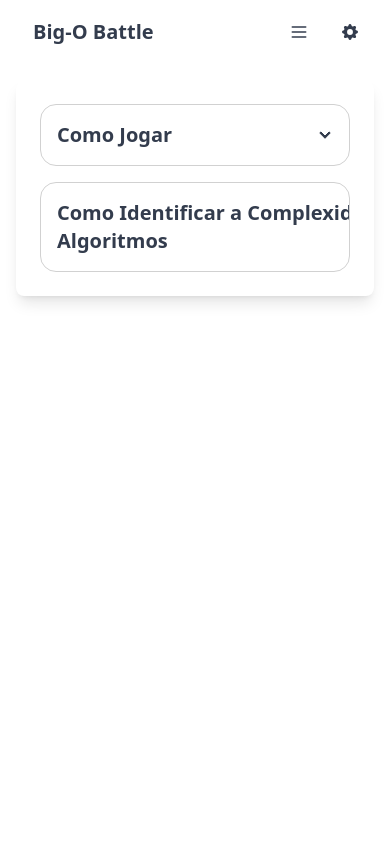
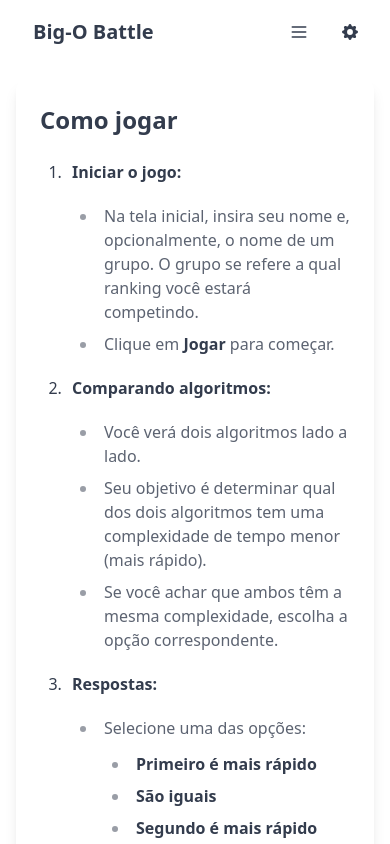
Before and after one commit to wxnn08/complexity-game-website, a React (Create React App) app: page /tutorial in a window 390 px wide. Shown: the top 844 px of the page. Built offline with nearby package versions, Linux system fonts and the light colour scheme; no server answers.

Commit message:
fix tutorial in mobile

```diff
--- a/src/components/Tutorial.tsx
+++ b/src/components/Tutorial.tsx
@@ -4,6 +4,8 @@ import remarkGfm from "remark-gfm";
 
 export default function Tutorial() {
   const comoJogarContent = `
+
+## Como jogar
 
 1. **Iniciar o jogo:**
    - Na tela inicial, insira seu nome e, opcionalmente, o nome de um grupo. O grupo se refere a qual ranking você estará competindo.
@@ -29,6 +31,9 @@ export default function Tutorial() {
 `;
 
   const comoIdentificarContent = `
+___
+
+## Guia rápido para análise da complexidade
 
 ### 1. **Entenda a operação dominante**
 
@@ -138,27 +143,13 @@ def merge_sort(lista):
   return (
     <div className="flex flex-col items-center min-h-screen p-4">
       <div className="w-full max-w-3xl bg-base-100 p-6 rounded-lg shadow-lg">
-        <div className="collapse collapse-arrow border border-base-300 bg-base-100 rounded-box mb-4">
-          <input type="checkbox" className="peer" />
-          <div className="collapse-title text-xl font-bold">
-            Como Jogar
-          </div>
-          <div className="collapse-content">
         <ReactMarkdown
-              className="prose text-base"
+          className="prose text-base mb-8"
           remarkPlugins={[remarkGfm]}
         >
           {comoJogarContent.replace(/`/g, "~")}
         </ReactMarkdown>
-          </div>
-        </div>
 
-        <div className="collapse collapse-arrow border border-base-300 bg-base-100 rounded-box">
-          <input type="checkbox" className="peer" />
-          <div className="collapse-title text-xl font-bold">
-            Como Identificar a Complexidade de Algoritmos
-          </div>
-          <div className="collapse-content">
         <ReactMarkdown
           className="prose text-base"
           remarkPlugins={[remarkGfm]}
@@ -167,7 +158,5 @@ def merge_sort(lista):
         </ReactMarkdown>
       </div>
     </div>
-      </div>
-    </div>
   );
 }
```
Lines whose indentation alone changed are shown as unchanged.
